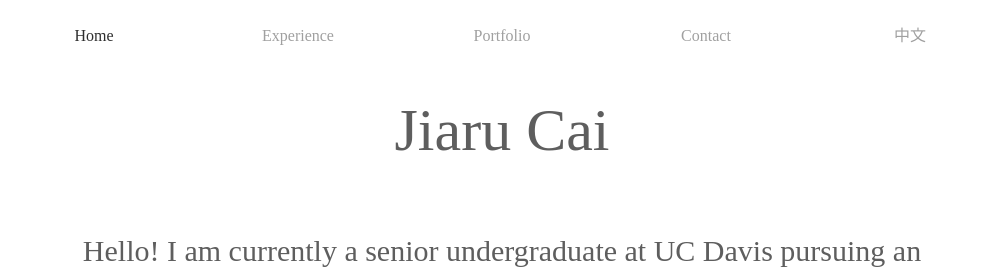
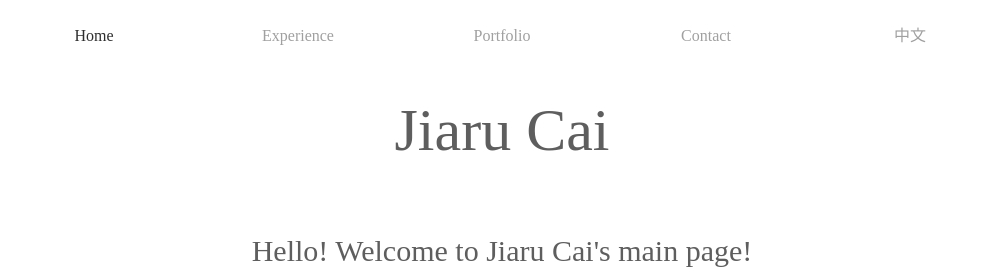
Before and after one commit to JiaruCai/jiarucai.com, a plain HTML site: page index.html in a window 1280 px wide. Shown: the top 274 px of the page, without its empty margins (138-1139 px from the left). Drawn offline with Linux system fonts and the light colour scheme.

Commit message:
new version

```diff
--- a/index.html
+++ b/index.html
@@ -239,7 +239,7 @@ window.onload = switchIfChinese;
 
   <div id="Home" class="tabcontent" style="display: block;">
     <name otherlang="蔡佳儒">Jiaru Cai</name>
-    <h otherlang="<div class=chinesetabcontent>你好！欢迎来到我的主页。我目前是加州大学戴维斯分校的高年级毕业生。我将持有加州大学戴维斯分校的经济系学士学位和计算机副学士学位。我预计毕业时间是2020年6月。我在仅仅一年的时间里修完了加州大学本科要求的所有功课，平均每学期修27学分，并维持3.84的绩点（总绩点4.0）。我特别喜欢博弈论，策略分析和行为经济学，这也是我目前专业的主要发展方向，智能化，数据分析和智能深度学习。</div>">Hello! I am currently a senior undergraduate at UC Davis pursuing an Economics major and Computer Science minor. I am graduating in June 2020. I am spending the last year of my Bachelor's degree at UC Davis with a 3.84 GPA (out of 4.0) and averaging 27 units per quarter. I am mostly passionate for Game Theory, Strategy Analysis, and Behavior Economics. Because of that, I am focusing on finding work related to Artificial Intelligence, Data Analysis, and Deep Learning.</h>
+    <h otherlang="<div class=chinesetabcontent>你好～欢迎来到蔡佳儒的主页！</div>">Hello! Welcome to Jiaru Cai's main page!</h>
     <table>
       <tr>
         <td>
```
Also changed, not shown: 1 other file.
